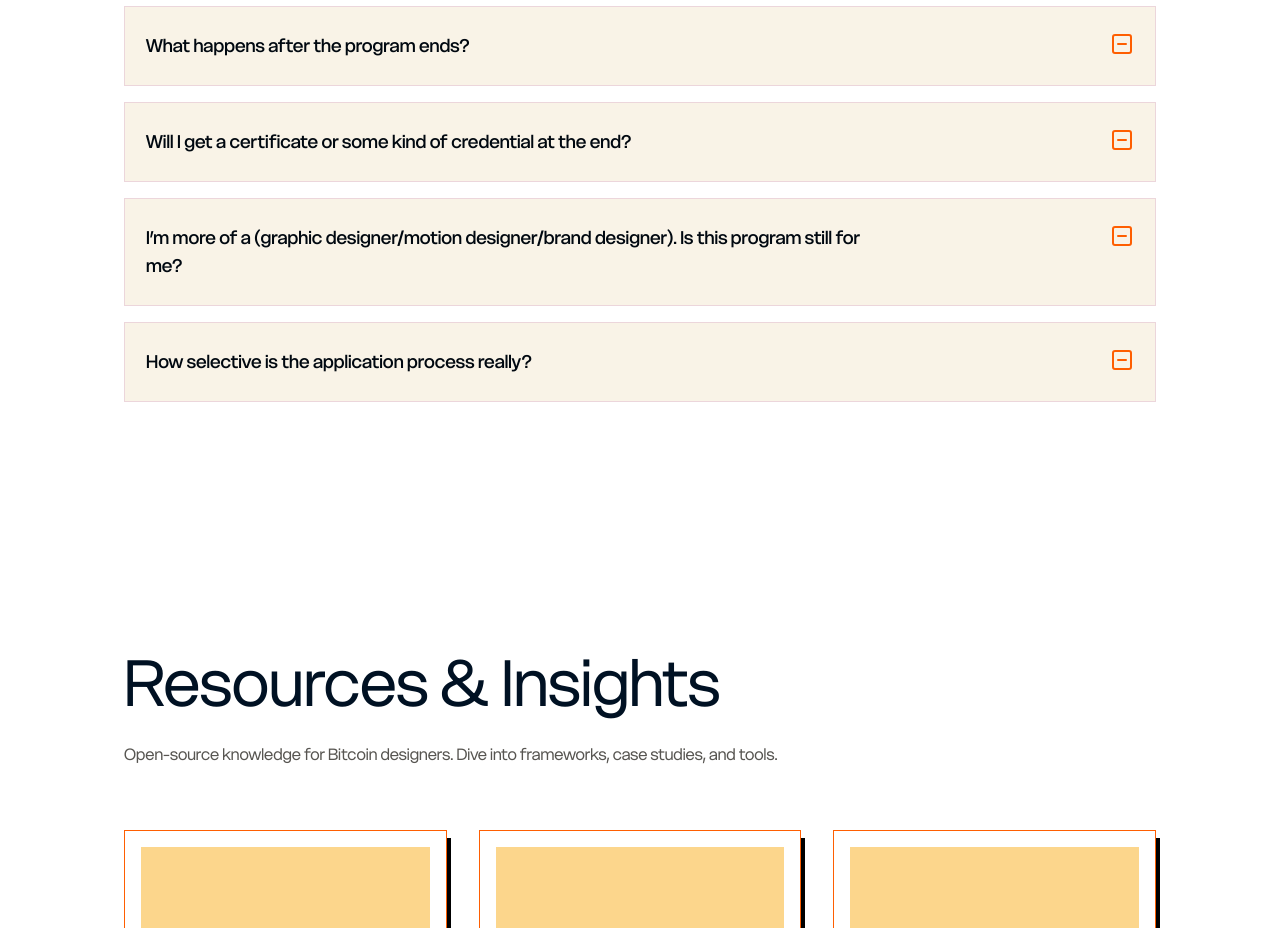
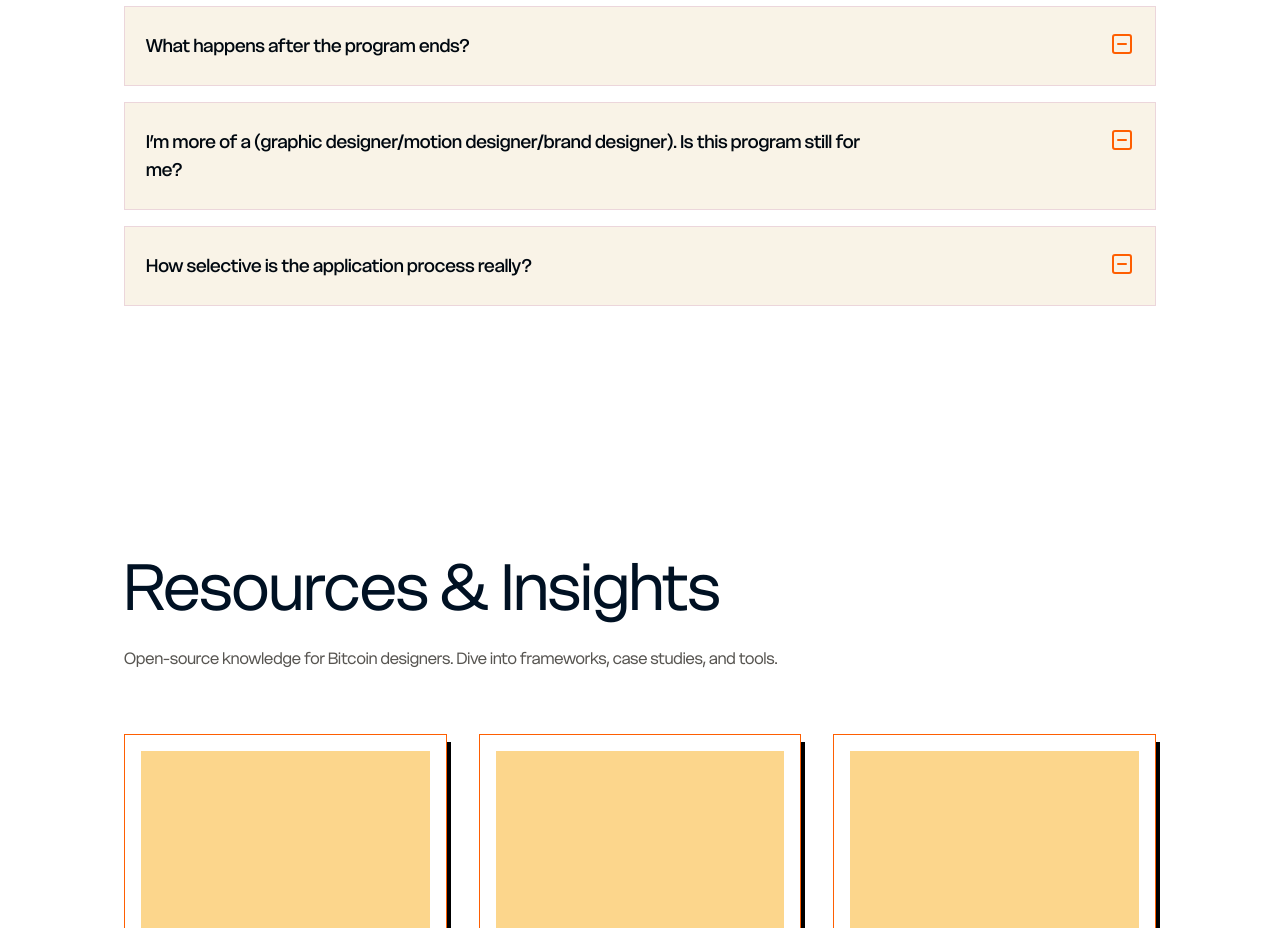
Before and after one commit to GadaStudios/BDAN, a Next.js app: page / in a window 1280 px wide. Shown: the part 7260-8188 px from the top of the page. Built offline with nearby package versions, Linux system fonts and the light colour scheme.

Commit message:
Update faqs.tsx

```diff
--- a/app/components/faqs.tsx
+++ b/app/components/faqs.tsx
@@ -15,43 +15,44 @@ const faqs = [
   {
     question: "How much does the pilot cohort cost?",
     answer:
-      "The program is open to all undergraduate and graduate students with a passion for decentralized innovation. Applicants must be 18 or older, motivated to learn, and committed to the program’s mission.",
+      "The cohort is free. We want to focus purely on the quality of participants and building a strong founding network.",
   },
   {
     question: "How much time will the program really take?",
     answer:
-      "The program lasts approximately 2.5 months, from June 1 to August 15, depending on the project and location.",
+      "Expect 5–10 hours per week for 12 weeks. The structure is designed to be doable even if you have a full-time job or freelance clients. It is a mix of live sessions and asynchronous materials, with very flexible deadlines on most deliverables. The design challenge and capstone project are the biggest time blocks.",
   },
   {
     question: "Is BDAN only for Africans?",
     answer:
-      "Yes! All expenses for travel, accommodation, and food are fully covered.",
+      "Right now, yes. The pilot cohort is Africa-focused. We’re intentionally starting with designers from across the continent to build momentum, shared context, and strong regional roots in the Bitcoin ecosystem. All African nationalities are welcome and encouraged to apply. Future cohorts will open more broadly, especially within the Global South.",
   },
   {
     question: "Why is the pilot limited to Africans?",
     answer:
-      "Participants will work in global locations where decentralized solutions can have the most impact. Assignments will align with community needs and participant preferences.",
+      "We’re launching BDAN, where Bitcoin adoption is accelerating fastest and where talented designers are often underrepresented in global programs. By starting Africa-first, we build a strong, culturally-aligned founding network that can later scale globally.",
   },
   {
     question: "What happens after the program ends?",
-    answer:
-      "Projects include financial literacy education, supporting decentralized tech adoption, and community development initiatives. Specific assignments depend on local needs.",
-  },
-  {
-    question: "Will I get a certificate or some kind of credential at the end?",
-    answer:
-      "Multilingual skills are a plus, but basic English and translation tools are sufficient for most assignments.",
+    answer: "You become part of the permanent BDAN network. That means:",
+    lists: [
+      "Ongoing access to the community & Discord",
+      "Alumni-only channels and opportunities",
+      "Chance to collaborate on real Bitcoin projects",
+      "Portfolio pieces + capstone project you can proudly show",
+      "Introductions/connections to Bitcoin-native teams (when opportunities appear)",
+    ],
   },
   {
     question:
       "I’m more of a (graphic designer/motion designer/brand designer). Is this program still for me?",
     answer:
-      "Participants should be adaptable, tech-savvy, and passionate about global collaboration. Strong communication and problem-solving skills are essential.",
+      "Yes! 100%. We have specialized tracks exactly because different design disciplines bring different superpowers to Bitcoin adoption.",
   },
   {
     question: "How selective is the application process really?",
     answer:
-      'Visit the "Apply Now" page, complete the application form, and submit a motivation letter.',
+      "Very. We’re looking for conviction, skill, and curiosity. We would rather have 12–18 incredible designers than 40 average ones. The quality of the first cohort equals the quality of the whole network.",
   },
 ]
 
```
